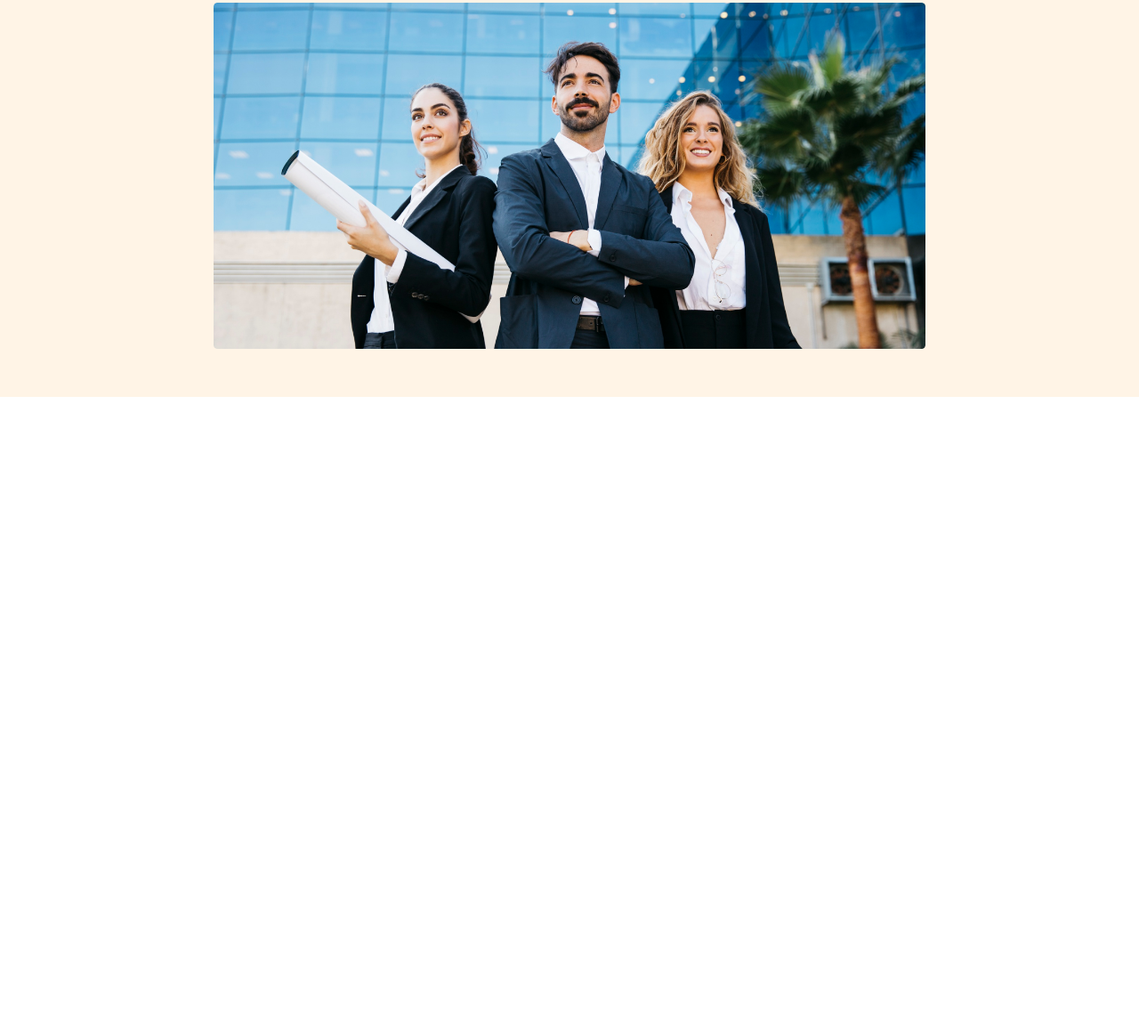
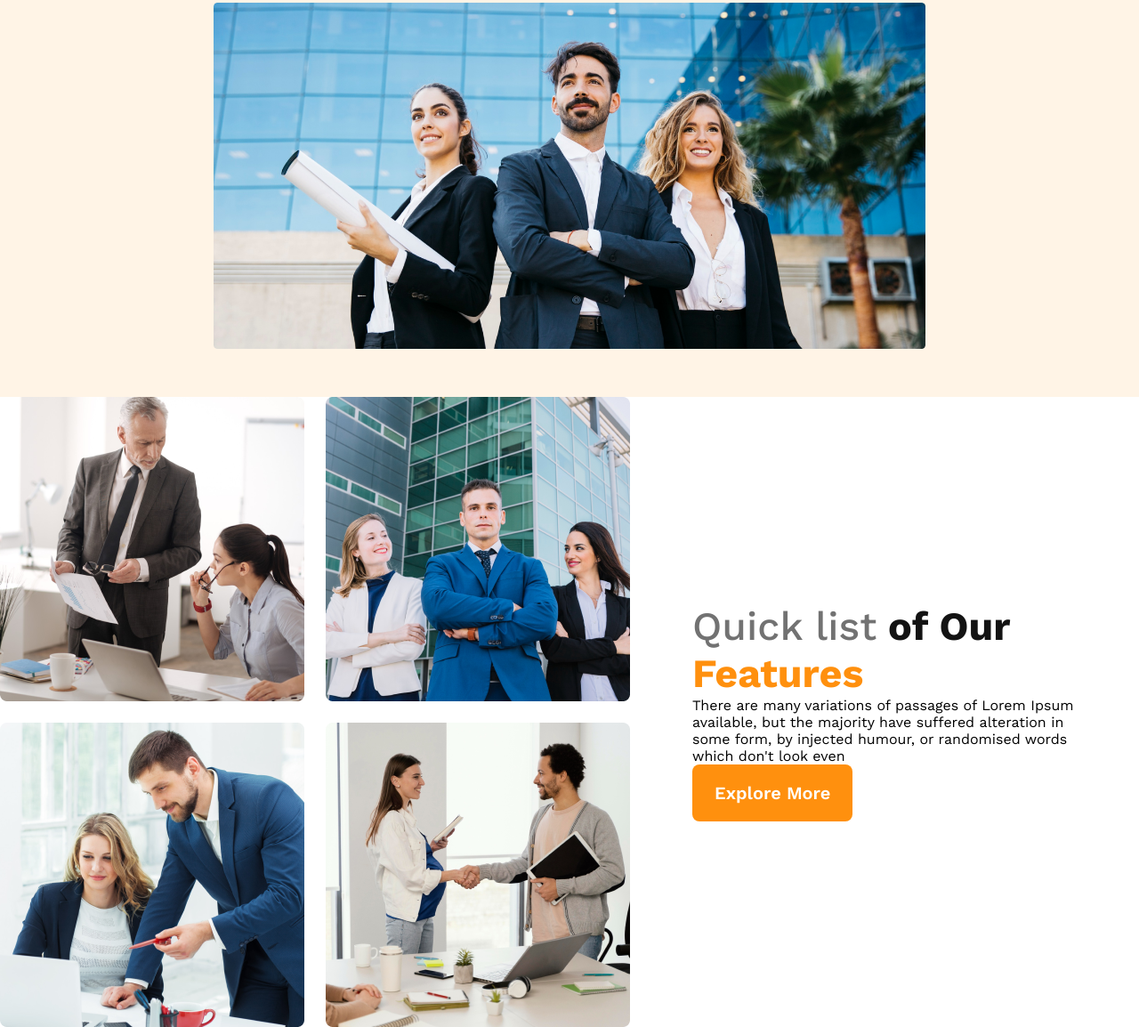
Before and after one commit to hemelprogramming/g3-architects-resoueces, a plain HTML site: page index.html in a window 1280 px wide. Shown: the part 404-1558 px from the top of the page at 89% size. Before the commit the page ends 850 px from the top, so only its background shows below. Drawn offline with nearby package versions, Linux system fonts and the light colour scheme.

Commit message:
feature content added

```diff
--- a/index.html
+++ b/index.html
@@ -9,6 +9,7 @@
 </head>
 
 <body>
+  <!-- header start -->
   <header>
     <nav>
       <h3 class="nav-title">G3 Architects</h3>
@@ -32,6 +33,31 @@
       <img src="images/banner.png" alt="">
     </div>
   </header>
+  <!-- header end -->
+  <!-- main staaart -->
+  <main>
+    <section class="teams-container">
+      <div class="teams-img-container">
+        <img src="images/team1.png" alt="">
+        <img src="images/team2.png" alt="">
+        <img src="images/team3.png" alt="">
+        <img src="images/team4.png" alt="">
+      </div>
+      <div>
+        <div class="teams-content">
+          <h2 class="teams-title"><span class="quick-list">Quick list</span> <span class="our_teams">of Our</span> <span
+              class="feature-teams">Features</span>
+          </h2>
+          <p class="teams-description">
+            There are many variations of passages of Lorem Ipsum available, but the majority have suffered alteration in
+            some form,
+            by injected humour, or randomised words which don't look even
+          </p>
+          <button class="btn-praimary">Explore More</button>
+        </div>
+      </div>
+    </section>
+  </main>
 </body>
 
 </html>
--- a/style/architects.css
+++ b/style/architects.css
@@ -81,3 +81,37 @@ nav li a {
     padding: 50px;
   }
 }
+/* main start */
+main {
+  max-width: 1440px;
+  margin: 0 auto;
+}
+/* teams start */
+.teams-container {
+  display: flex;
+  align-items: center;
+}
+.teams-img-container {
+  display: grid;
+  grid-template-columns: repeat(2, 1fr);
+  gap: 1.5rem;
+}
+.teams-content {
+  padding-left: 70px;
+  padding-right: 70px;
+}
+.teams-title {
+  font-size: 2.8rem;
+}
+.teams-title .quick-list {
+  font-weight: 500;
+  color: #727272;
+}
+.teams-title .our_teams {
+  font-weight: 700;
+  color: #131313;
+}
+.teams-title .feature-teams {
+  color: #ff900e;
+  font-weight: 700;
+}
```
